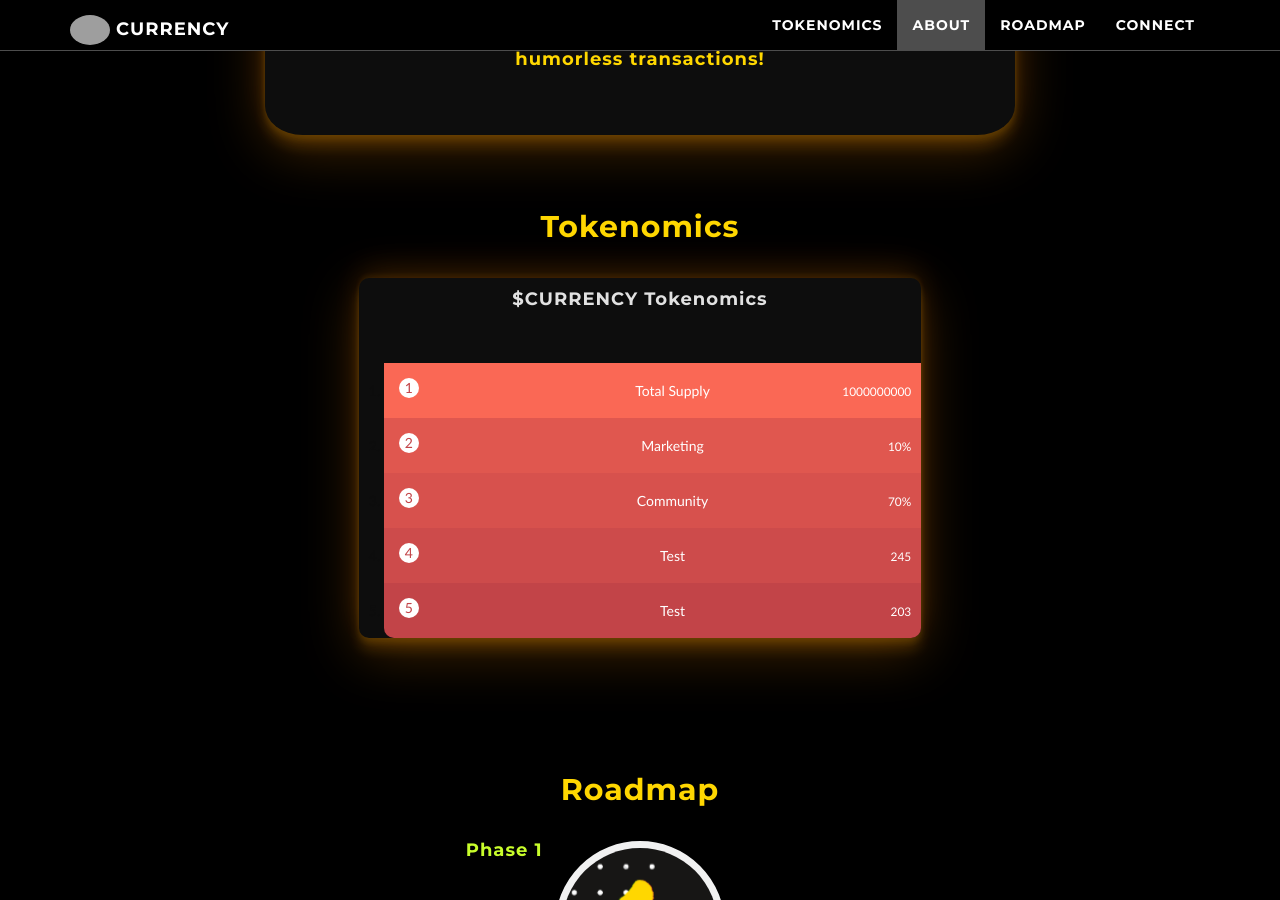
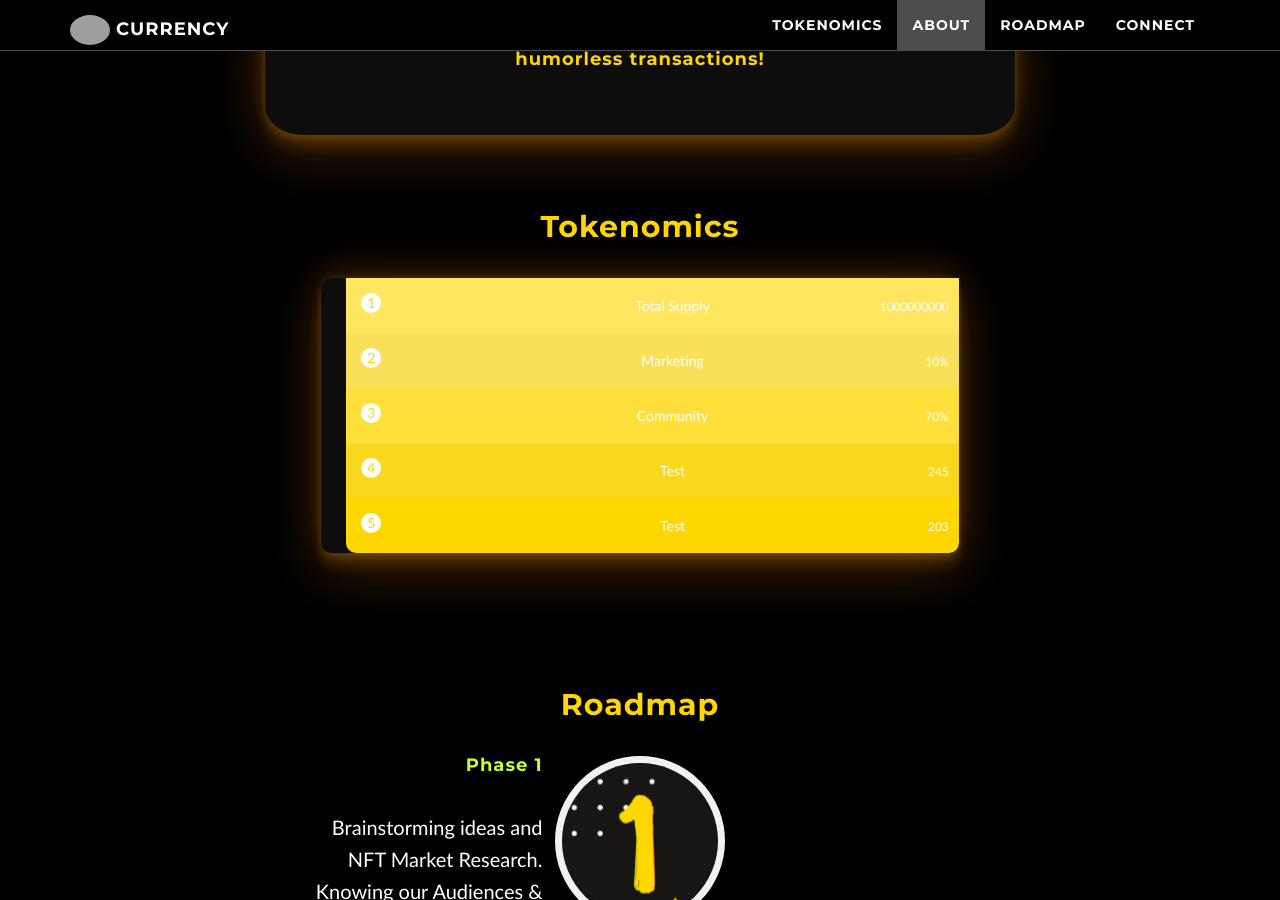
Before and after one commit to the-currency/the-currency.github.io, a Jekyll site: the page built from index.html, in a window 1280 px wide and 900 px high, scrolled down 1475 px. Built offline with Jekyll 4.4.1, drawn with Linux system fonts in a browser that asks for light colours; nearby versions of some CDN libraries; grey boxes are pictures that could not be loaded.

Commit message:
Tokenomics

```diff
--- a/about.html
+++ b/about.html
@@ -17,9 +17,6 @@ So, join the $CURRENCY party, where the laughs are plenty, the security is tight
 <div class="tokenomics-container">
 <h2 id="Tokenomics" style="color:#FFD700;"> Tokenomics </h2>
 <div class="leaderboard">
-  <h1>
-    $CURRENCY Tokenomics
-  </h1>
   <ol>
     <li class="token">
       <mark>Total Supply</mark>
--- a/css/grayscale.css
+++ b/css/grayscale.css
@@ -472,7 +472,7 @@ body {
 
 .leaderboard {
   position: relative;
-  width: 75%;
+  width: 85%;
   height: 100%;
   background: #0d0d0d;
   border-radius: 10px;
@@ -482,12 +482,6 @@ body {
     rgba(255, 167, 0, 0.17) 0px 12px 13px,
     rgba(255, 167, 0, 0.09) 0px -3px 5px;
   margin: 0 auto;
-
-  h1 {
-    font-size: 18px;
-    color: #e1e1e1;
-    padding: 12px 13px 18px;
-  }
 
   ol {
     counter-reset: leaderboard;
@@ -513,7 +507,7 @@ body {
         width: 20px;
         height: 20px;
         line-height: 20px;
-        color: #c24448;
+        color: #FFD700;
         background: #fff;
         border-radius: 20px;
         text-align: center;
@@ -538,7 +532,7 @@ body {
           z-index: 1;
           bottom: -11px;
           left: -9px;
-          border-top: 10px solid #c24448;
+          border-top: 10px solid #FFD700;
           border-left: 10px solid transparent;
           transition: all .1s ease-in-out;
           opacity: 0;
@@ -567,7 +561,7 @@ body {
         left: 0;
         width: 100%;
         height: 100%;
-        background: #fa6855;
+        background: #FFE660;
         box-shadow: 0 3px 0 rgba(0, 0, 0, .08);
         /*transform: scaleX(1.06) scaleY(1.03);*/
         transition: all .3s ease-in-out;
@@ -575,18 +569,18 @@ body {
       }
 
       &:nth-child(1) {
-        background: #fa6855;
+        background: #FFE660;
 
         &::after {
-          background: #fa6855;
+          background: #FFE660;
         }
       }
 
       &:nth-child(2) {
-        background: #e0574f;
+        background: #F9E05B;
 
         &::after {
-          background: #e0574f;
+          background: #F9E05B;
           box-shadow: 0 2px 0 rgba(0, 0, 0, .08);
         }
 
@@ -601,10 +595,10 @@ body {
       }
 
       &:nth-child(3) {
-        background: #d7514d;
+        background: #FFE03A;
 
         &::after {
-          background: #d7514d;
+          background: #FFE03A;
           box-shadow: 0 1px 0 rgba(0, 0, 0, .11);
         }
 
@@ -619,10 +613,10 @@ body {
       }
 
       &:nth-child(4) {
-        background: #cd4b4b;
+        background: #F9D71F;
 
         &::after {
-          background: #cd4b4b;
+          background: #F9D71F;
           box-shadow: 0 -1px 0 rgba(0, 0, 0, .15);
         }
 
@@ -640,11 +634,11 @@ body {
       }
 
       &:nth-child(5) {
-        background: #c24448;
+        background: #FFD700;
         border-radius: 0 0 10px 10px;
 
         &::after {
-          background: #c24448;
+          background: #FFD700;
           box-shadow: 0 -2.5px 0 rgba(0, 0, 0, .12);
           border-radius: 0 0 10px 10px;
         }
```
